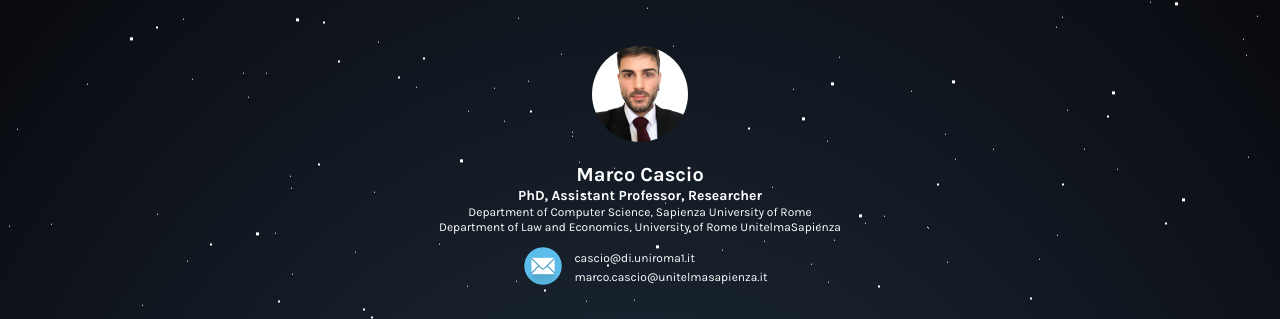
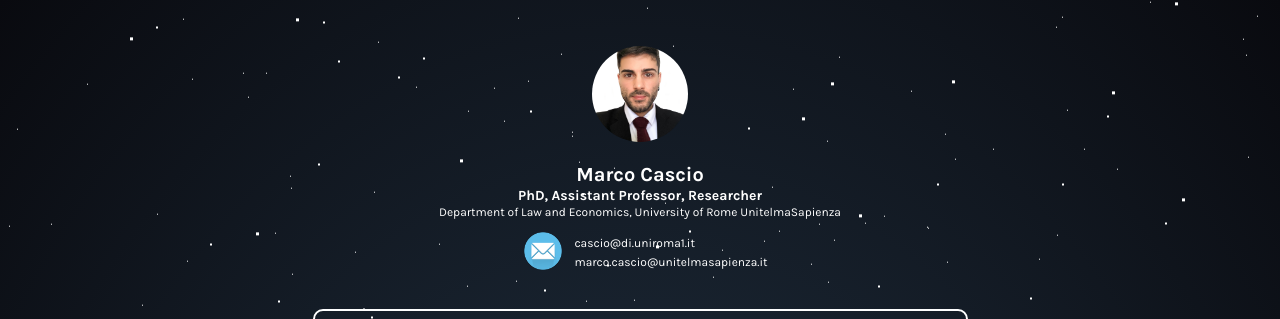
Before and after one commit to Markz88/markz88.github.io, a plain HTML site: page index.html in a window 1280 px wide. Shown: the top 319 px of the page. Drawn offline with nearby package versions, Linux system fonts and the light colour scheme; a script that the page names is missing.

Commit message:
Updated index.html

```diff
--- a/index.html
+++ b/index.html
@@ -29,8 +29,7 @@
     <a href="" id="academic-position">PhD, Assistant Professor, Researcher
     </a>
 
-    <a href="" id="affiliation">Department of Computer Science, Sapienza University of Rome <br>
-        Department of Law and Economics, University of Rome UnitelmaSapienza
+    <a href="" id="affiliation">Department of Law and Economics, University of Rome UnitelmaSapienza
     </a>
 
     <div class="container">
```
